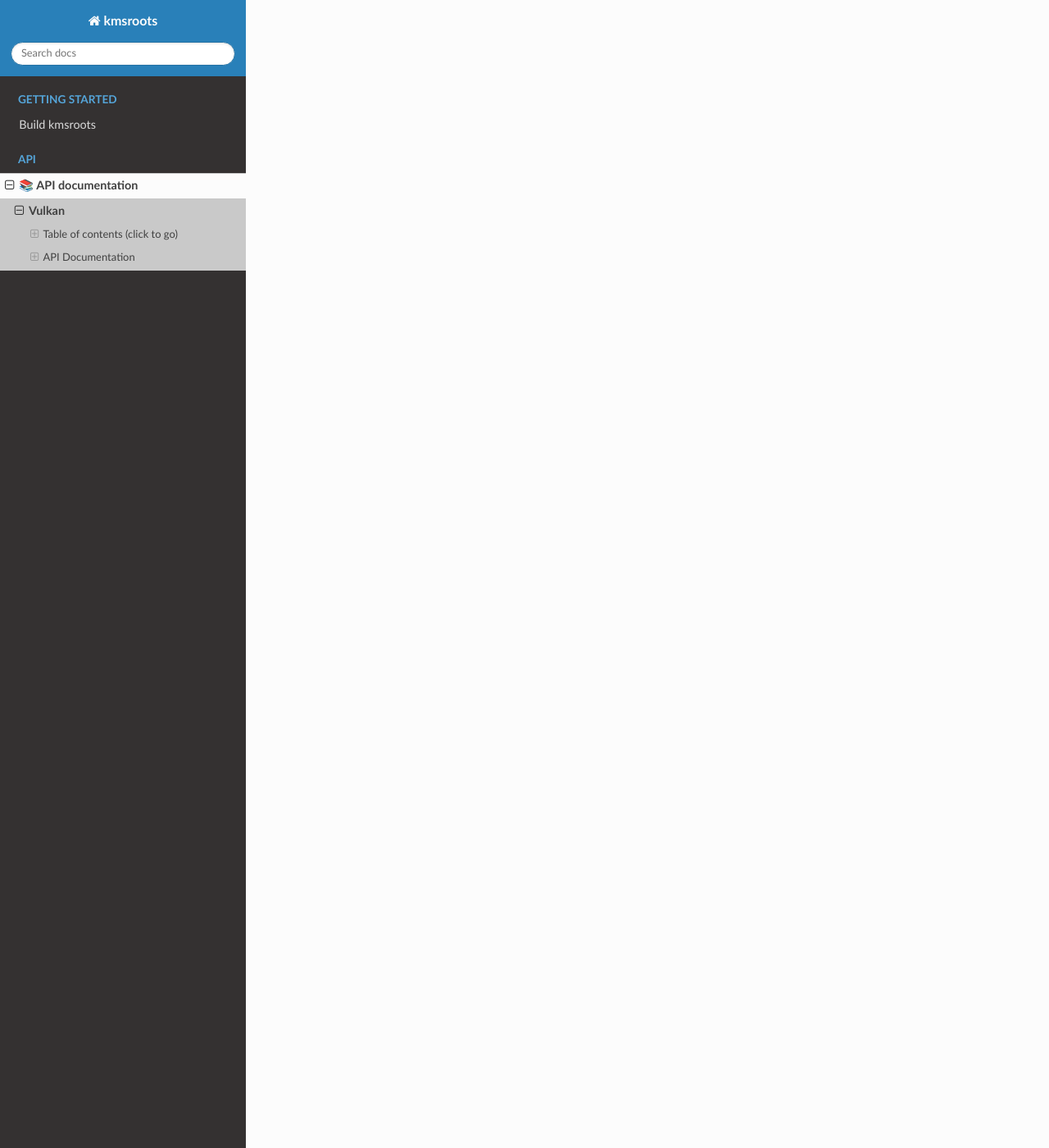
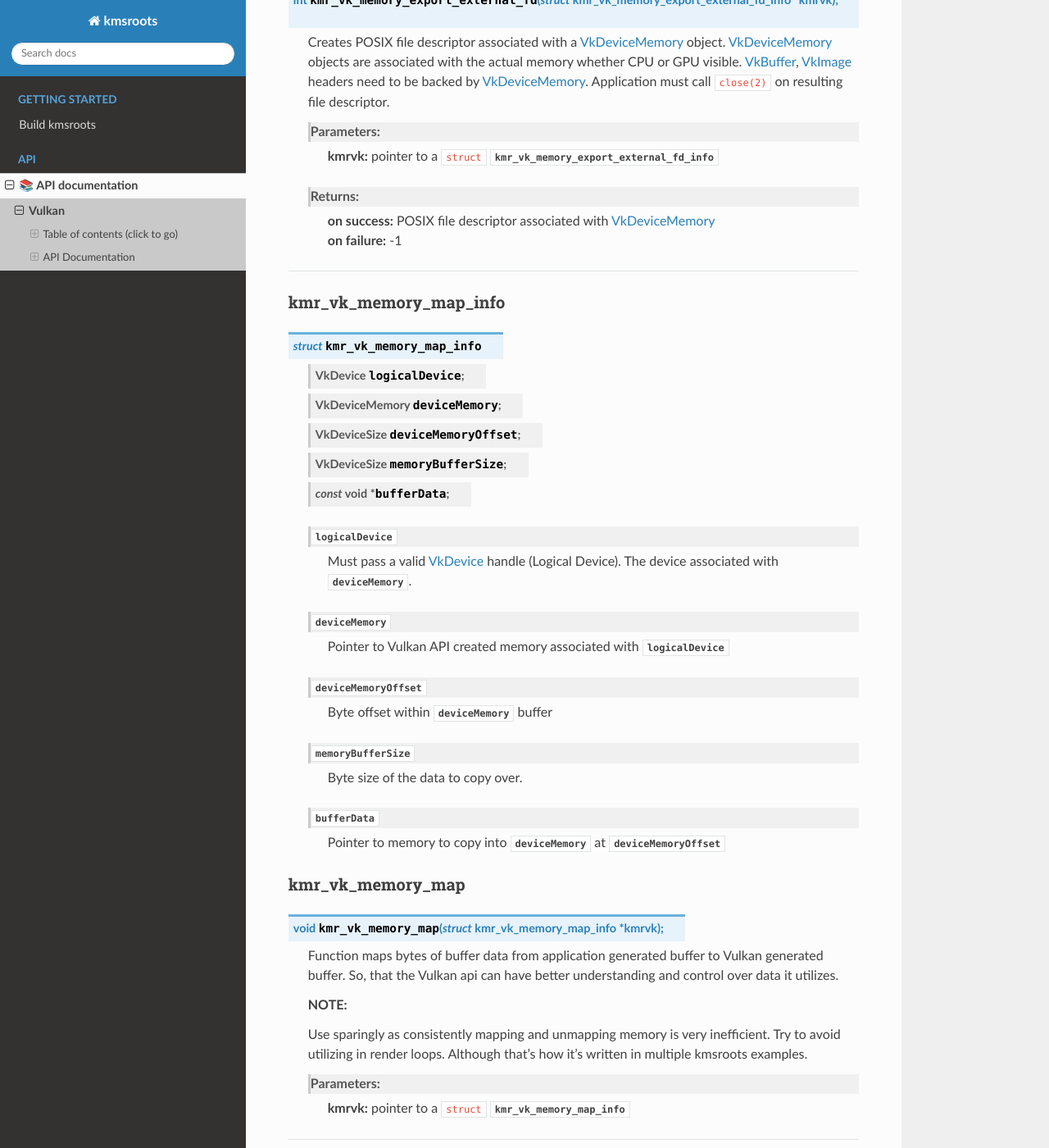
Before and after one commit to under-view/kmsroots, a Sphinx documentation site: the page built from docs/vulkan.rst, in a window 1280 px wide and 1400 px high, scrolled down 57359 px. Shown: the whole window at 82% size. Built offline with Sphinx 7.4.7 and the Read the Docs theme 2.0.0, drawn with Linux system fonts in a browser that asks for light colours; formulas are drawn with MathJax 3; some of the changed text lies outside the part shown.

Commit message:
docs: add kmr_vk_memory funcs
Signed-off-by: Vincent Davis Jr <vince@underview.tech>

```diff
--- a/docs/vulkan.rst
+++ b/docs/vulkan.rst
@@ -87,6 +87,8 @@ Structs
 #. :c:struct:`kmr_vk_surface_present_mode`
 #. :c:struct:`kmr_vk_phdev_format_prop`
 #. :c:struct:`kmr_vk_phdev_format_prop_info`
+#. :c:struct:`kmr_vk_memory_export_external_fd_info`
+#. :c:struct:`kmr_vk_memory_map_info`
 
 =========
 Functions
@@ -121,6 +123,8 @@ Functions
 #. :c:func:`kmr_vk_get_phdev_format_properties`
 #. :c:func:`kmr_vk_get_external_semaphore_properties`
 #. :c:func:`kmr_vk_get_external_fd_memory_properties`
+#. :c:func:`kmr_vk_memory_export_external_fd`
+#. :c:func:`kmr_vk_memory_map`
 
 API Documentation
 ~~~~~~~~~~~~~~~~~
@@ -2463,6 +2467,96 @@ kmr_vk_get_external_fd_memory_properties
 	Returns:
 		| **on success:** `VkMemoryFdPropertiesKHR`_ { ``memoryTypeBits`` }
 		| **on failure:** UINT32_MAX
+
+=========================================================================================================================================
+
+=====================================
+kmr_vk_memory_export_external_fd_info
+=====================================
+
+.. c:struct:: kmr_vk_memory_export_external_fd_info
+
+	.. c:member::
+		VkDevice                           logicalDevice;
+		VkDeviceMemory                     deviceMemory;
+		VkExternalMemoryHandleTypeFlagBits handleType;
+
+	:c:member:`logicalDevice`
+		| Must pass a valid `VkDevice`_ handle (Logical Device)
+
+	:c:member:`deviceMemory`
+		| Must pass a valid `VkDeviceMemory`_ handle to retrieve POSIX file descriptor.
+
+	:c:member:`handleType`
+		| Type of file descriptor to create from :c:member:`deviceMemory`
+
+================================
+kmr_vk_memory_export_external_fd
+================================
+
+.. c:function:: int kmr_vk_memory_export_external_fd(struct kmr_vk_memory_export_external_fd_info *kmrvk);
+
+	Creates POSIX file descriptor associated with a `VkDeviceMemory`_ object.
+	`VkDeviceMemory`_ objects are associated with the actual memory whether
+	CPU or GPU visible. `VkBuffer`_, `VkImage`_ headers need to be backed by
+	`VkDeviceMemory`_. Application must call ``close(2)`` on resulting file
+	descriptor.
+
+	Parameters:
+		| **kmrvk:** pointer to a ``struct`` :c:struct:`kmr_vk_memory_export_external_fd_info`
+
+	Returns:
+		| **on success:** POSIX file descriptor associated with `VkDeviceMemory`_
+		| **on failure:** -1
+
+=========================================================================================================================================
+
+======================
+kmr_vk_memory_map_info
+======================
+
+.. c:struct:: kmr_vk_memory_map_info
+
+	.. c:member::
+		VkDevice       logicalDevice;
+		VkDeviceMemory deviceMemory;
+		VkDeviceSize   deviceMemoryOffset;
+		VkDeviceSize   memoryBufferSize;
+		const void     *bufferData;
+
+	:c:member:`logicalDevice`
+		| Must pass a valid `VkDevice`_ handle (Logical Device). The device associated with :c:member:`deviceMemory`.
+
+	:c:member:`deviceMemory`
+		| Pointer to Vulkan API created memory associated with :c:member:`logicalDevice`
+
+	:c:member:`deviceMemoryOffset`
+		| Byte offset within :c:member:`deviceMemory` buffer
+
+	:c:member:`memoryBufferSize`
+		| Byte size of the data to copy over.
+
+	:c:member:`bufferData`
+		| Pointer to memory to copy into :c:member:`deviceMemory` at :c:member:`deviceMemoryOffset`
+
+=================
+kmr_vk_memory_map
+=================
+
+.. c:function:: void kmr_vk_memory_map(struct kmr_vk_memory_map_info *kmrvk);
+
+	Function maps bytes of buffer data from application generated buffer
+	to Vulkan generated buffer. So, that the Vulkan api can have better
+	understanding and control over data it utilizes.
+
+	**NOTE:**
+
+	Use sparingly as consistently mapping and unmapping memory is very inefficient.
+	Try to avoid utilizing in render loops. Although that's how it's written
+	in multiple kmsroots examples.
+
+	Parameters:
+		| **kmrvk:** pointer to a ``struct`` :c:member:`kmr_vk_memory_map_info`
 
 =========================================================================================================================================
 
```
Also changed, not shown: 1 other file.
